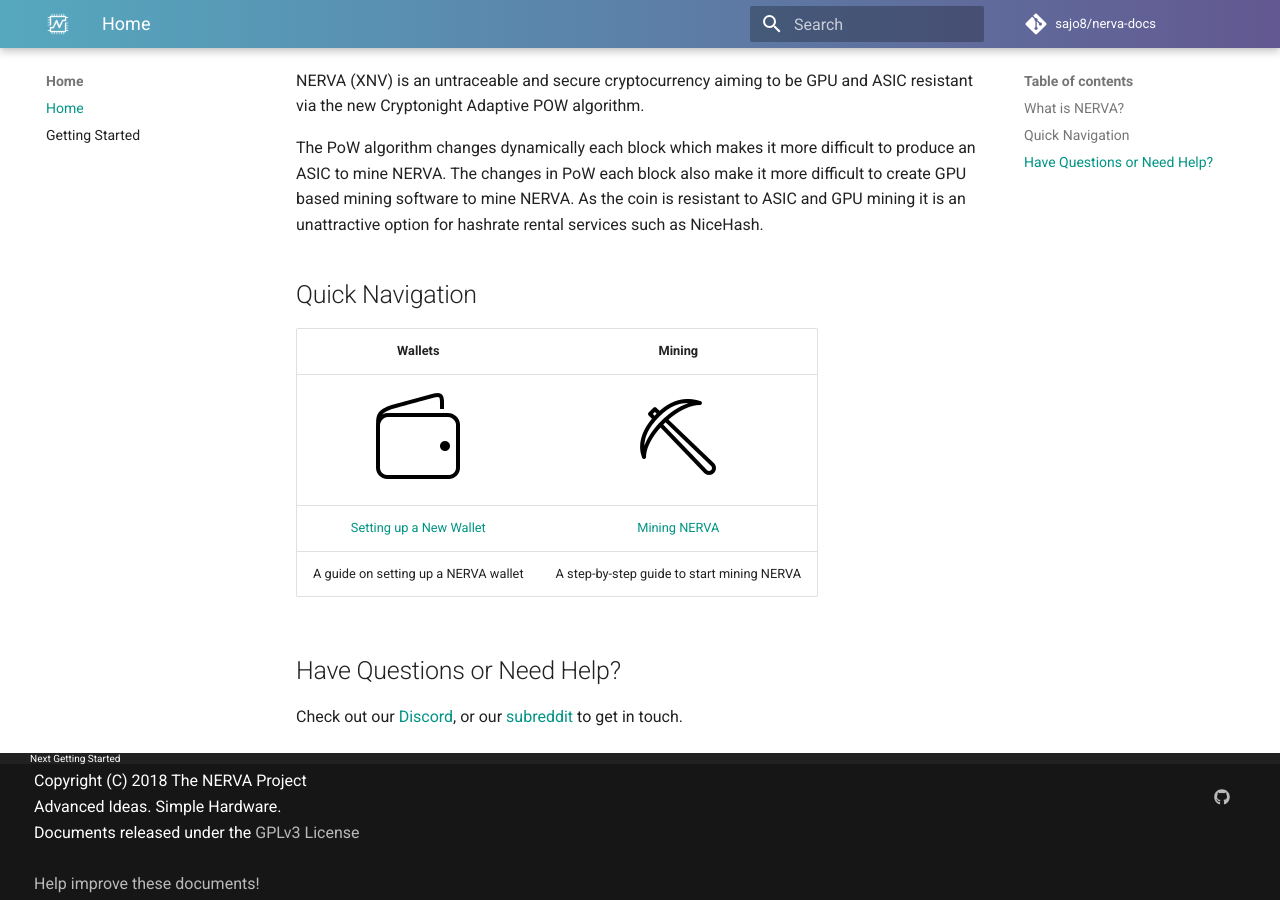
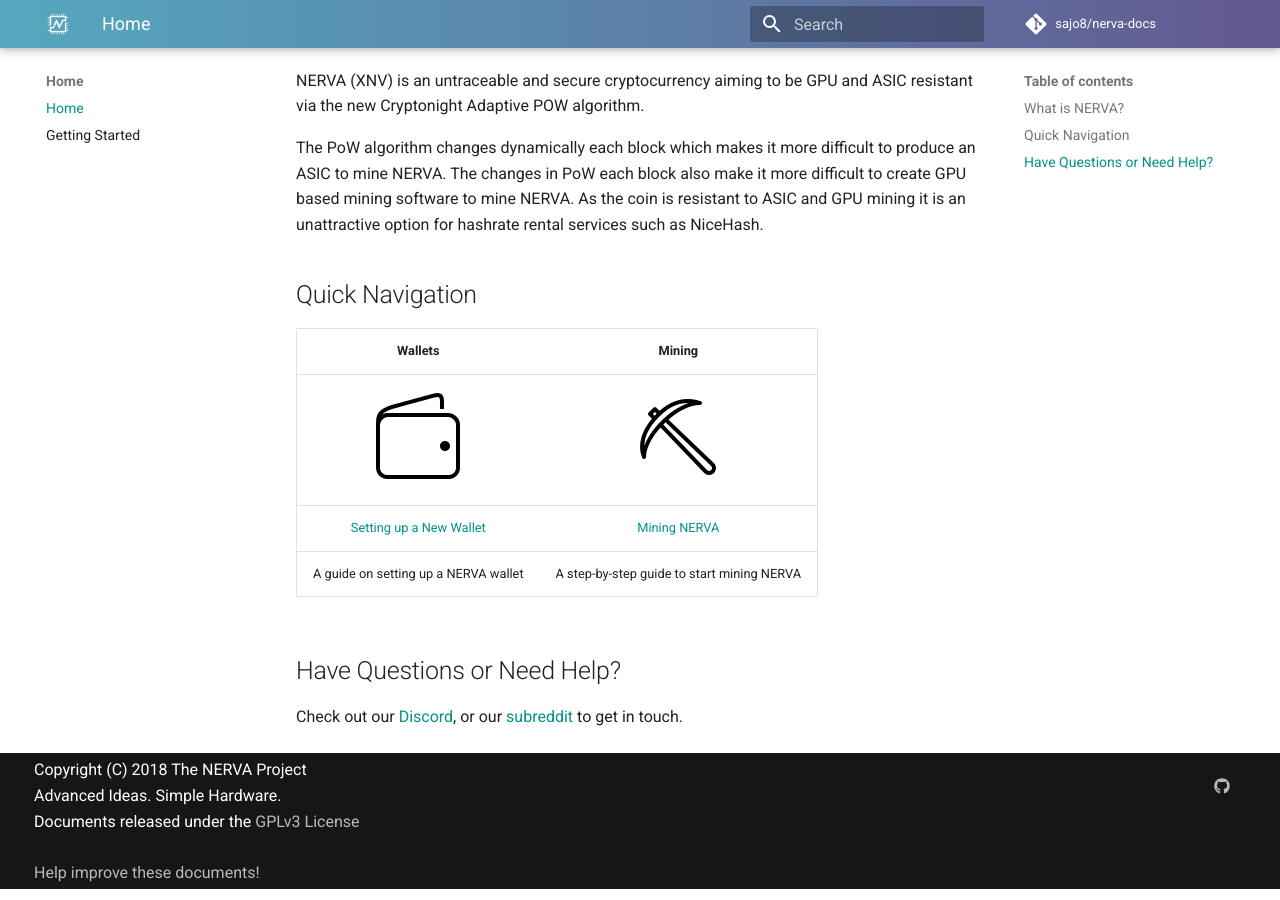
Before and after one commit to Sajo8/nerva-docs, an MkDocs documentation site: the page built from docs/index.md, in a window 1280 px wide and 900 px high, scrolled down 574 px. Built offline with MkDocs 1.6.1 and Material for MkDocs 9.7.7, drawn with Linux system fonts in a browser that asks for light colours; comment, search, counter and statistics services are not loaded.

Commit message:
removed nav

```diff
--- a/theme/partials/footer.html
+++ b/theme/partials/footer.html
@@ -1,41 +1,5 @@
 {% import "partials/language.html" as lang with context %}
 <footer class="md-footer">
-  {% if page.previous_page or page.next_page %}
-    <div class="md-footer-nav">
-      <nav class="md-footer-nav__inner md-grid">
-        {% if page.previous_page %}
-          <a href="{{ page.previous_page.url }}" title="{{ page.previous_page.title }}" class="md-flex md-footer-nav__link md-footer-nav__link--prev" rel="prev">
-            <div class="md-flex__cell md-flex__cell--shrink">
-              <i class="md-icon md-icon--arrow-back md-footer-nav__button"></i>
-            </div>
-            <div class="md-flex__cell md-flex__cell--stretch md-footer-nav__title">
-              <span class="md-flex__ellipsis">
-                <span class="md-footer-nav__direction">
-                  {{ lang.t("footer.previous") }}
-                </span>
-                {{ page.previous_page.title }}
-              </span>
-            </div>
-          </a>
-        {% endif %}
-        {% if page.next_page %}
-          <a href="{{ page.next_page.url }}" title="{{ page.next_page.title }}" class="md-flex md-footer-nav__link md-footer-nav__link--next" rel="next">
-            <div class="md-flex__cell md-flex__cell--stretch md-footer-nav__title">
-              <span class="md-flex__ellipsis">
-                <span class="md-footer-nav__direction">
-                  {{ lang.t("footer.next") }}
-                </span>
-                {{ page.next_page.title }}
-              </span>
-            </div>
-            <div class="md-flex__cell md-flex__cell--shrink">
-              <i class="md-icon md-icon--arrow-forward md-footer-nav__button"></i>
-            </div>
-          </a>
-        {% endif %}
-      </nav>
-    </div>
-  {% endif %}
    <div class="md-footer-meta md-typeset">
     <div class="md-footer-meta__inner md-grid">
       <div class="md-footer-copyright">
```
